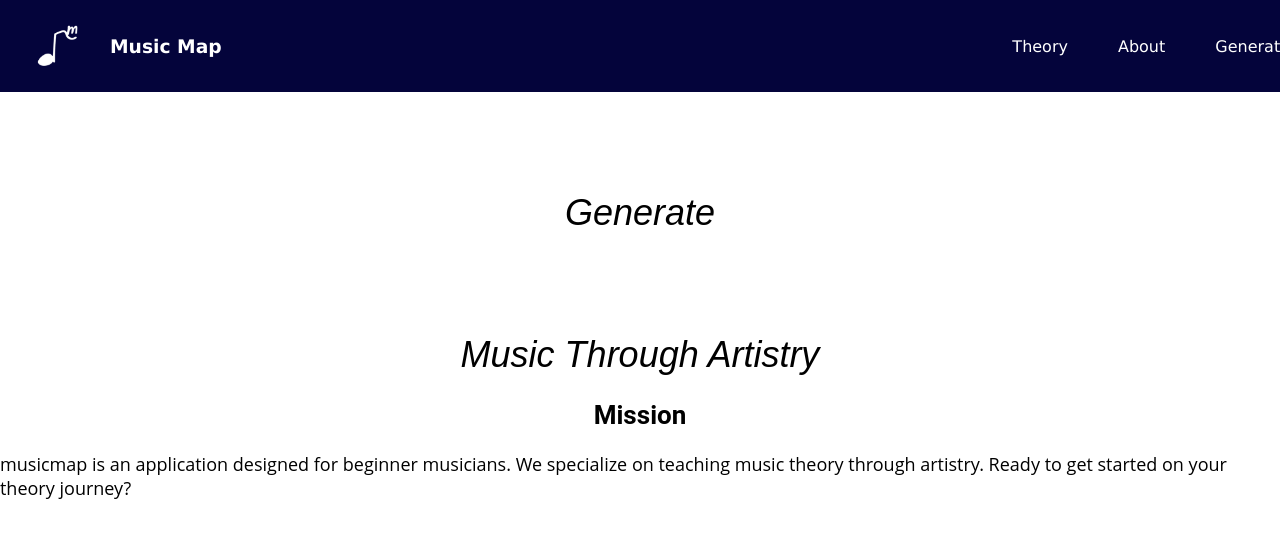
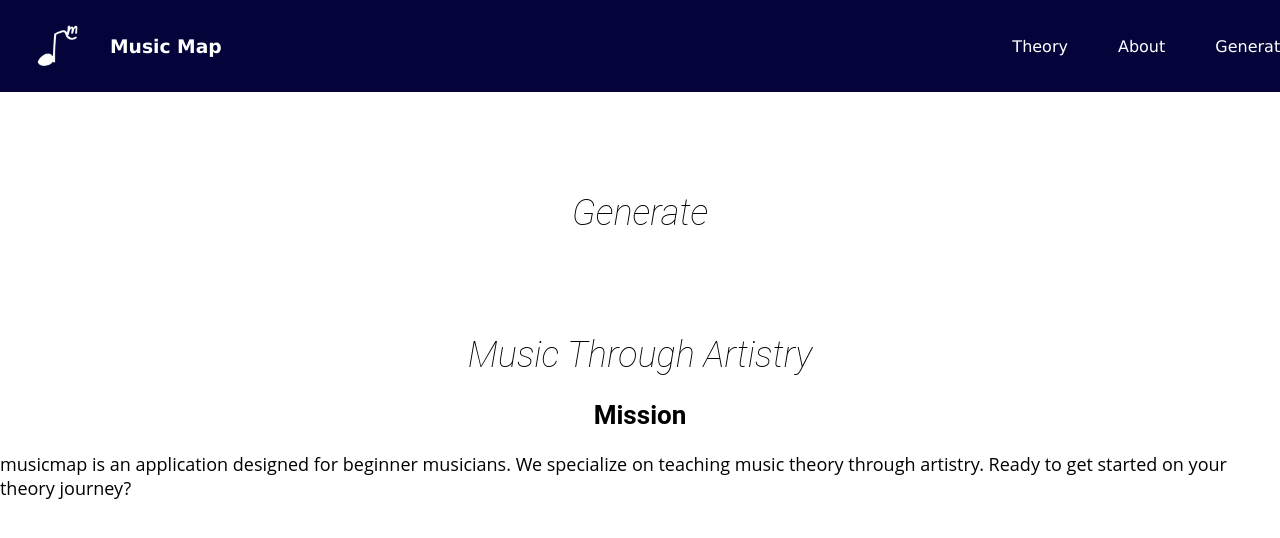
Before and after one commit to marshall-edmond/music-theory, a React (Vite) app in the folder frontend/: page /generate in a window 1280 px wide. Shown: the top 538 px of the page. Built offline with nearby package versions, Linux system fonts and the light colour scheme.

Commit message:
Font change and centered text

```diff
--- a/frontend/src/styles/HomePage.module.css
+++ b/frontend/src/styles/HomePage.module.css
@@ -3,7 +3,7 @@ h1 {
     text-align:center;
     font-size:36px;
     color:black;
-    font-family: 'Playfiar Display', sans-serif;
+    font-family: 'Roboto';
     font-style: oblique;
     font-weight:100;
     margin-top: 100px;
```
